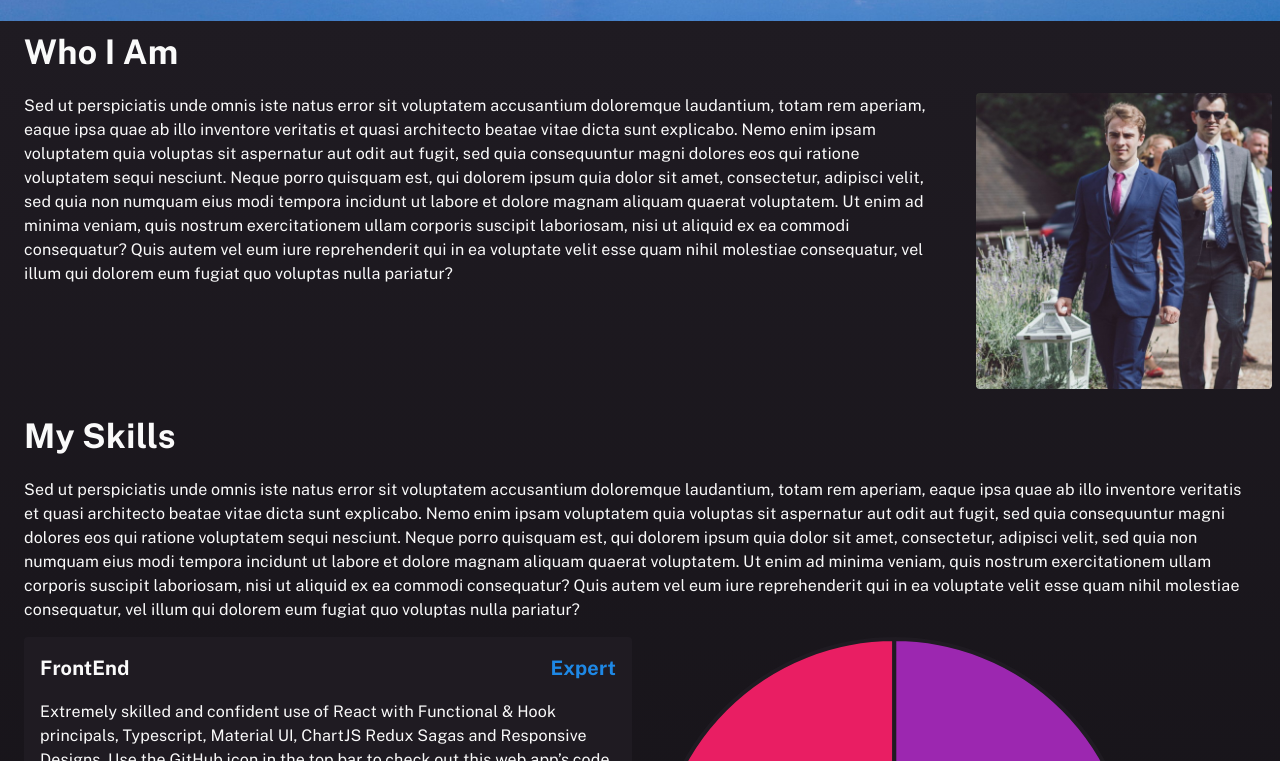
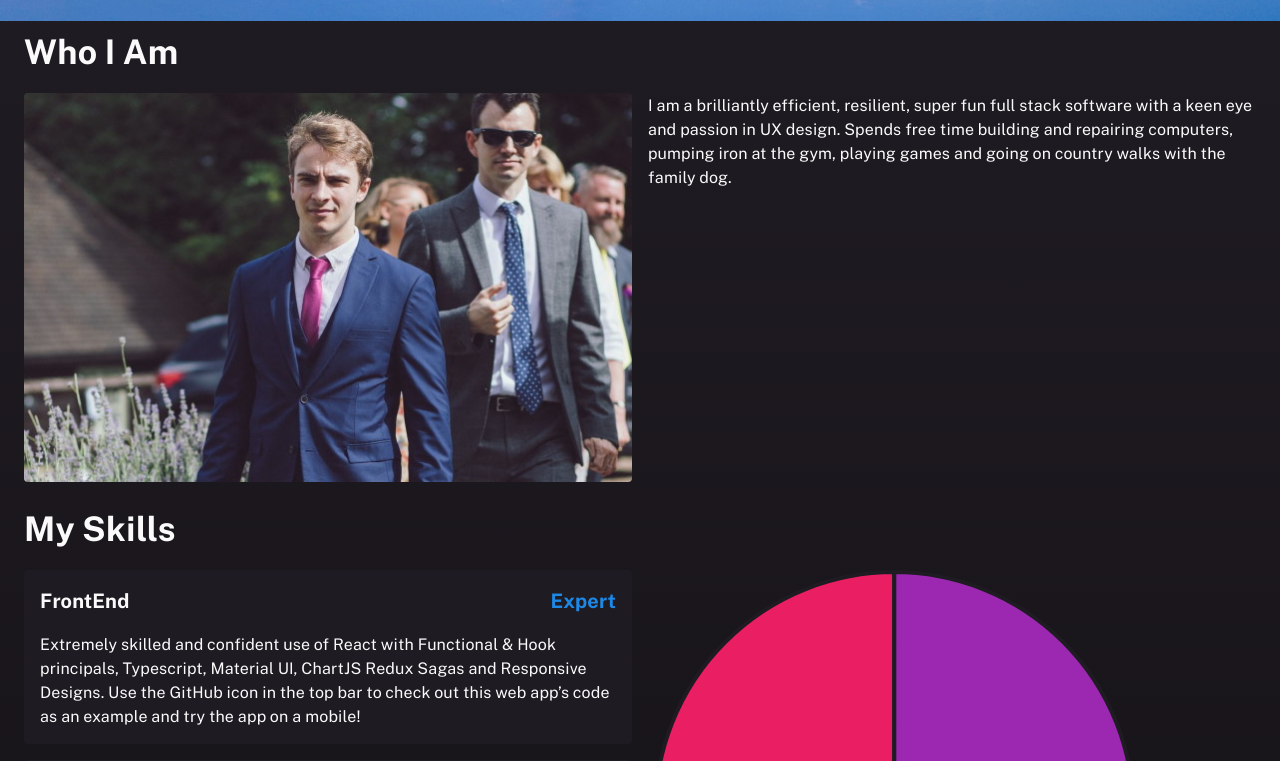
Before and after one commit to soupjake/me_app, a React (Create React App) app: page / in a window 1280 px wide. Shown: the part 779-1540 px from the top of the page. Built offline with nearby package versions, Linux system fonts and the light colour scheme.

Commit message:
update home

```diff
--- a/src/components/Pages/Home.tsx
+++ b/src/components/Pages/Home.tsx
@@ -5,7 +5,6 @@ import Grid from "@material-ui/core/Grid";
 import Typography from "@material-ui/core/Typography";
 import Avatar from "@material-ui/core/Avatar";
 import Container from "@material-ui/core/Container";
-import Divider from "@material-ui/core/Divider";
 import List from "@material-ui/core/List";
 import ListItem from "@material-ui/core/ListItem";
 import ListItemIcon from "@material-ui/core/ListItemIcon";
@@ -43,11 +42,9 @@ const useStyles = makeStyles((theme: Theme) =>
     whoImage: {
       width: "100%",
       objectFit: "cover",
-      maxHeight: 380,
       borderRadius: 4,
-      marginLeft: theme.spacing(2),
+      margin: "auto",
       [theme.breakpoints.down("sm")]: {
-        width: "50%",
         marginBottom: theme.spacing(2)
       }
     },
@@ -85,34 +82,18 @@ export default function Home() {
             <Grid item xs={12}>
               <Typography variant={getSubheaderSize(smAndDown)}>Who I Am</Typography>
             </Grid>
-            {smAndDown && (
-              <Grid container item xs={12} justify="center">
-                {whoImg}
-              </Grid>
-            )}
-            <Grid item xs={12} md={9}>
+            <Grid item xs={12} md={6}>
+              {whoImg}
+            </Grid>
+            <Grid item xs={12} md={6}>
               <Typography variant="body1">
-                Sed ut perspiciatis unde omnis iste natus error sit voluptatem accusantium doloremque laudantium, totam
-                rem aperiam, eaque ipsa quae ab illo inventore veritatis et quasi architecto beatae vitae dicta sunt
-                explicabo. Nemo enim ipsam voluptatem quia voluptas sit aspernatur aut odit aut fugit, sed quia
-                consequuntur magni dolores eos qui ratione voluptatem sequi nesciunt. Neque porro quisquam est, qui
-                dolorem ipsum quia dolor sit amet, consectetur, adipisci velit, sed quia non numquam eius modi tempora
-                incidunt ut labore et dolore magnam aliquam quaerat voluptatem. Ut enim ad minima veniam, quis nostrum
-                exercitationem ullam corporis suscipit laboriosam, nisi ut aliquid ex ea commodi consequatur? Quis autem
-                vel eum iure reprehenderit qui in ea voluptate velit esse quam nihil molestiae consequatur, vel illum
-                qui dolorem eum fugiat quo voluptas nulla pariatur?
+                I am a brilliantly efficient, resilient, super fun full stack software with a keen eye and passion in UX
+                design. Spends free time building and repairing computers, pumping iron at the gym, playing games and
+                going on country walks with the family dog.
               </Typography>
             </Grid>
-            {!smAndDown && (
-              <Grid item md={3}>
-                {whoImg}
-              </Grid>
-            )}
             <Skills />
             <Experience />
-            <Grid item xs={12}>
-              <Divider />
-            </Grid>
             <Grid container item xs={12} md={6} alignItems="center" spacing={2}>
               <Grid item xs={12}>
                 <Avatar className={classes.avatar} src={avatar} alt="avatar" />
--- a/src/components/Views/Experience.tsx
+++ b/src/components/Views/Experience.tsx
@@ -51,7 +51,12 @@ export default function Experience() {
     setValues(newValues as number[]);
   };
 
-  const content = loading ? (
+  return (
+    <>
+      <Grid item xs={12}>
+        <Typography variant={getSubheaderSize(smAndDown)}>My Experience</Typography>
+      </Grid>
+      {loading ? (
         <Grid item xs={12}>
           <Grid container>
             <Skeleton variant="rect" height={smAndDown ? 300 : 400} width="100%" />
@@ -84,14 +89,7 @@ export default function Experience() {
             </Grid>
           </Grid>
         </>
-  );
-
-  return (
-    <>
-      <Grid item xs={12}>
-        <Typography variant={getSubheaderSize(smAndDown)}>My Experience</Typography>
-      </Grid>
-      {content}
+      )}
     </>
   );
 }
--- a/src/components/Views/Skills.tsx
+++ b/src/components/Views/Skills.tsx
@@ -51,7 +51,12 @@ export default function Skills() {
     </Grid>
   );
 
-  const content = loading ? (
+  return (
+    <>
+      <Grid item xs={12}>
+        <Typography variant={getSubheaderSize(smAndDown)}>My Skills</Typography>
+      </Grid>
+      {loading ? (
         <>
           {smAndDown && pieLoading}
           <Grid item xs={12} md={6}>
@@ -92,27 +97,7 @@ export default function Skills() {
           </Grid>
           {!smAndDown && pieChart}
         </>
-  );
-
-  return (
-    <>
-      <Grid item xs={12}>
-        <Typography variant={getSubheaderSize(smAndDown)}>My Skills</Typography>
-      </Grid>
-      <Grid item xs={12}>
-        <Typography variant="body1">
-          Sed ut perspiciatis unde omnis iste natus error sit voluptatem accusantium doloremque laudantium, totam rem
-          aperiam, eaque ipsa quae ab illo inventore veritatis et quasi architecto beatae vitae dicta sunt explicabo.
-          Nemo enim ipsam voluptatem quia voluptas sit aspernatur aut odit aut fugit, sed quia consequuntur magni
-          dolores eos qui ratione voluptatem sequi nesciunt. Neque porro quisquam est, qui dolorem ipsum quia dolor sit
-          amet, consectetur, adipisci velit, sed quia non numquam eius modi tempora incidunt ut labore et dolore magnam
-          aliquam quaerat voluptatem. Ut enim ad minima veniam, quis nostrum exercitationem ullam corporis suscipit
-          laboriosam, nisi ut aliquid ex ea commodi consequatur? Quis autem vel eum iure reprehenderit qui in ea
-          voluptate velit esse quam nihil molestiae consequatur, vel illum qui dolorem eum fugiat quo voluptas nulla
-          pariatur?
-        </Typography>
-      </Grid>
-      {content}
+      )}
     </>
   );
 }
```
Also changed, not shown: src/assets/who.jpg. Lines whose indentation alone changed are shown as unchanged.
